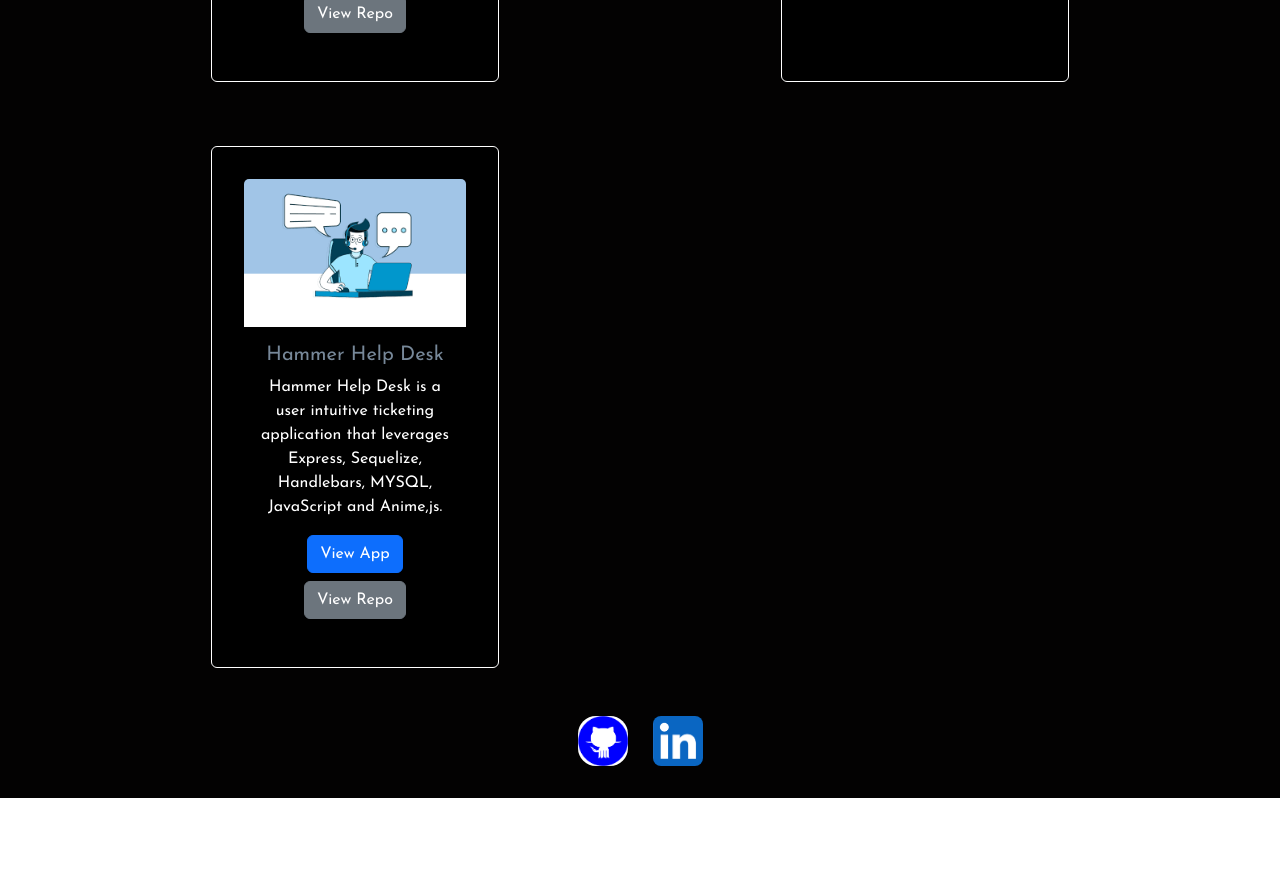
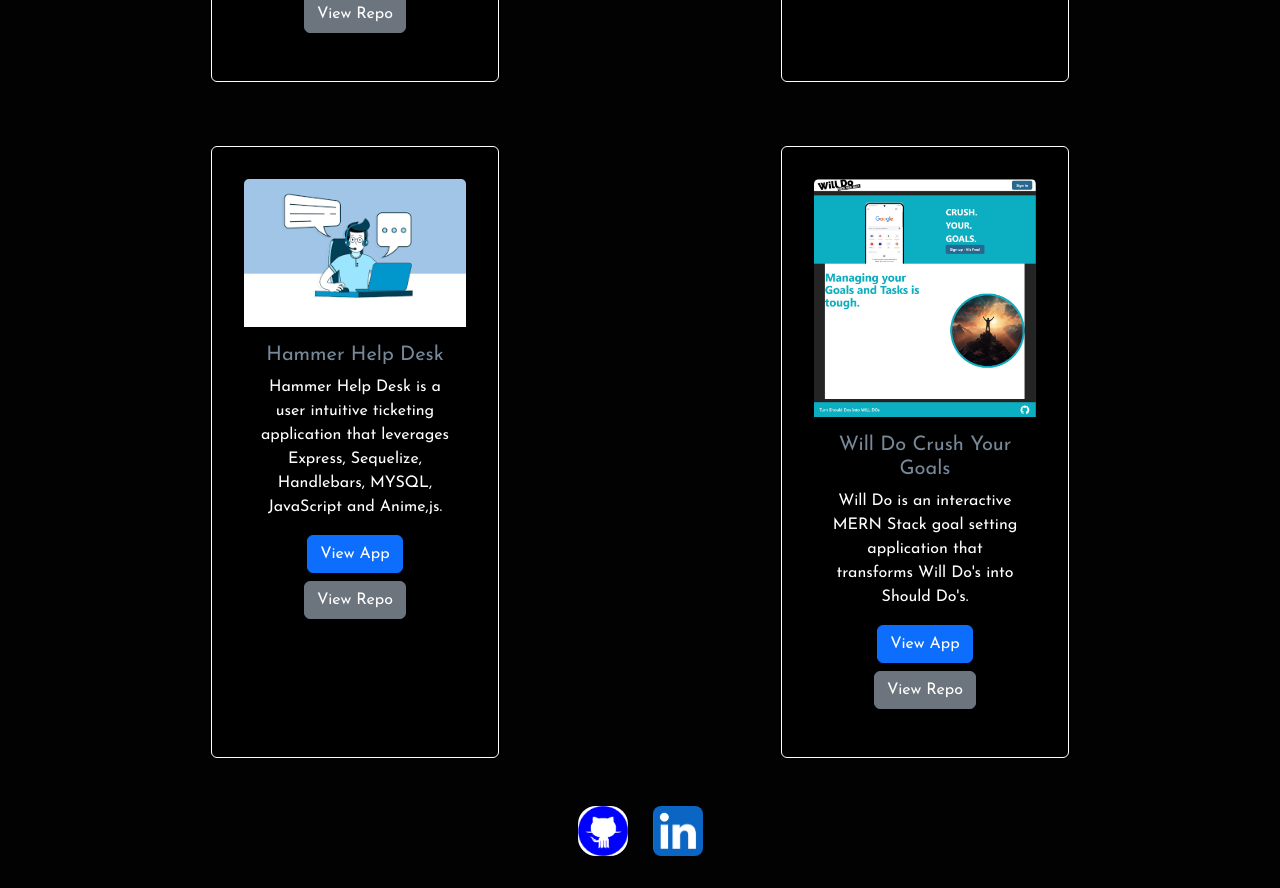
Before and after one commit to James-Brainard/Portfolio-React, a React (Vite) app: page /Portfolio in a window 1280 px wide. Shown: the part 640-1528 px from the top of the page. Before the commit the page ends 1438 px from the top, so only its background shows below. Built offline with nearby package versions, Linux system fonts and the light colour scheme.

Commit message:
added project 3 to portfolio page.

```diff
--- a/src/pages/PortfolioPage/Portfolio.jsx
+++ b/src/pages/PortfolioPage/Portfolio.jsx
@@ -3,6 +3,7 @@ import AboutProjects from '../../components/Project';
 import textEditorImg from '../../images/text-editor-image.png';
 import noteTakerImg from '../../images/Note-taker.png';
 import hammerHelpDeskImg from '../../images/Hammer-helpDesk.png';
+import willDoImg from '../../images/will-do.png';
 
 
 const projectArr = [
@@ -27,6 +28,13 @@ const projectArr = [
     image: `${hammerHelpDeskImg}`,
     description: "Hammer Help Desk is a user intuitive ticketing application that leverages Express, Sequelize, Handlebars, MYSQL, JavaScript and Anime,js.",
   },
+  {
+    title: "Will Do Crush Your Goals",
+    githubLink: "https://github.com/kyleochata/Will-DO-Crush-your-goals",
+    deployedLink: "https://will-do-7ujl.onrender.com/",
+    image: `${willDoImg}`,
+    description: "Will Do is an interactive MERN Stack goal setting application that transforms Will Do's into Should Do's.",
+  }
 ]
 
 
```
Also changed, not shown: src/images/will-do.png (added).
